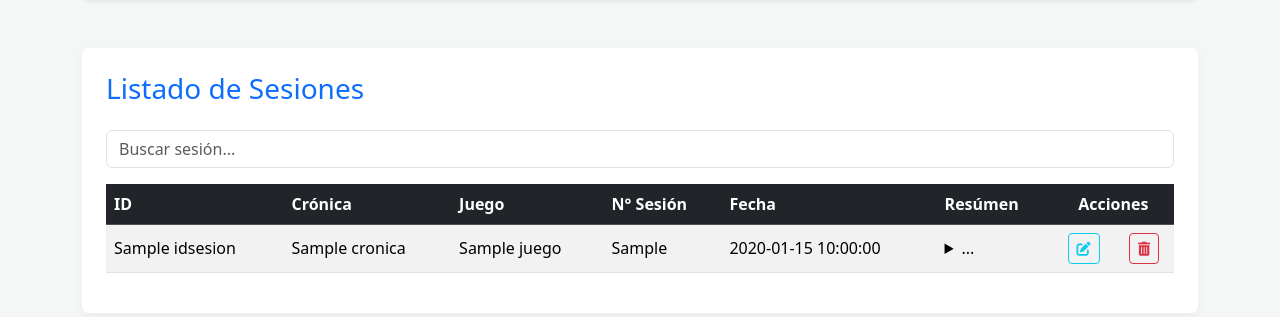
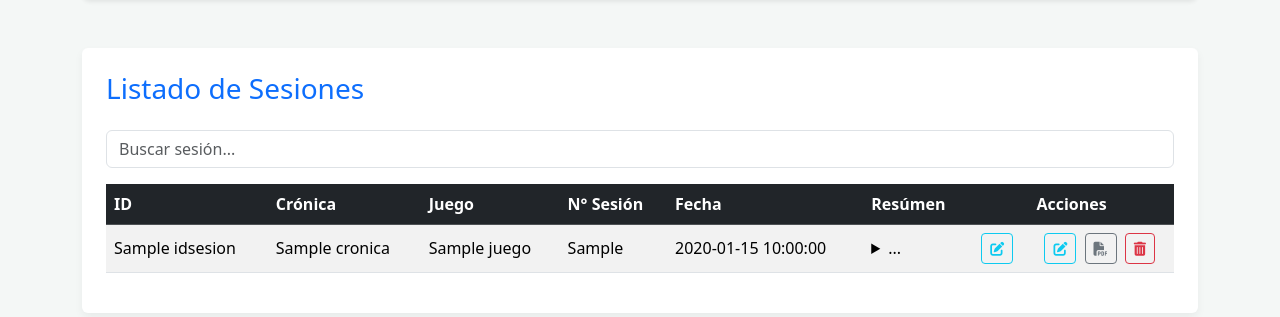
Before and after one commit to FErmitanio90/bitacorarolera, a Flask app: template templates/dashboard.html in a window 1280 px wide. Shown: the part 166-483 px from the top of the page. Run offline with Flask 3, Linux system fonts and the light colour scheme; the template is opened without the code that fills it: most values are stand-ins (such as "Sample title", 1, 10 or a date in 2020).

Commit message:
Agregar función de PDF.

```diff
--- a/templates/dashboard.html
+++ b/templates/dashboard.html
@@ -99,16 +99,33 @@
 </a>
 
 
-                                </td>
 <td class="text-center">
+    <!-- Editar -->
+    <a href="{{ url_for('editar_sesion_view', id_sesion=sesion.idsesion) }}"
+       class="btn btn-sm btn-outline-info me-1"
+       title="Editar Sesión">
+       <i class="fas fa-edit"></i>
+    </a>
+
+    <!-- Descargar PDF -->
+    <a href="{{ backend_url }}/dashboard/{{ sesion.idsesion }}/pdf"
+       class="btn btn-sm btn-outline-secondary me-1"
+       title="Descargar PDF">
+       <i class="fas fa-file-pdf"></i>
+    </a>
+
+    <!-- Eliminar -->
     <form action="{{ url_for('dashboard_view') }}" method="POST" class="d-inline">
         <input type="hidden" name="accion" value="eliminar">
         <input type="hidden" name="id" value="{{ sesion.idsesion }}">
-                                        <button type="submit" class="btn btn-sm btn-outline-danger" onclick="return confirm('¿Está seguro de eliminar esta sesión?')" title="Eliminar Sesión">
+        <button type="submit" class="btn btn-sm btn-outline-danger"
+                onclick="return confirm('¿Está seguro de eliminar esta sesión?')"
+                title="Eliminar Sesión">
             <i class="fas fa-trash-alt"></i>
         </button>
     </form>
 </td>
+
                             </tr>
                         {% else %}
                             <tr>
```
Also changed, not shown: dashboard.py (line endings or trailing spaces). Lines whose indentation alone changed are shown as unchanged.
